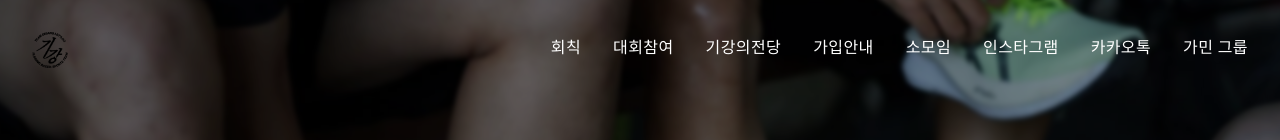
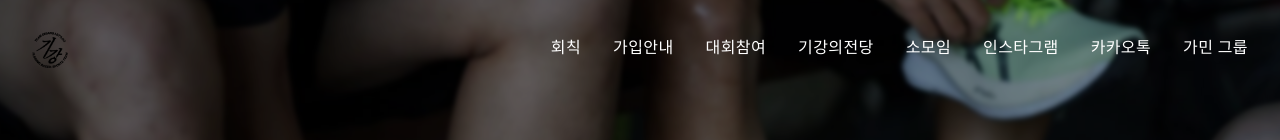
Before and after one commit to Gigang-ST/gigang-client, a Next.js app: page / in a window 1280 px wide. Shown: the top 140 px of the page. Built offline with nearby package versions, Linux system fonts and the light colour scheme; no server answers; a web font is replaced by a local one.

Commit message:
chore: reorder navigation items

```diff
--- a/config.ts
+++ b/config.ts
@@ -106,9 +106,9 @@ export const siteContent: SiteContent = {
   navigation: {
     items: [
       { label: "회칙", href: "/rules" },
+      { label: "가입안내", href: "/join" },
       { label: "대회참여", href: "/races" },
       { label: "기강의전당", href: "/records" },
-      { label: "가입안내", href: "/join" },
       {
         label: "소모임",
         href: "https://www.somoim.co.kr/3beed52a-0620-11ef-a71d-0aebcbdc4a071",
```
